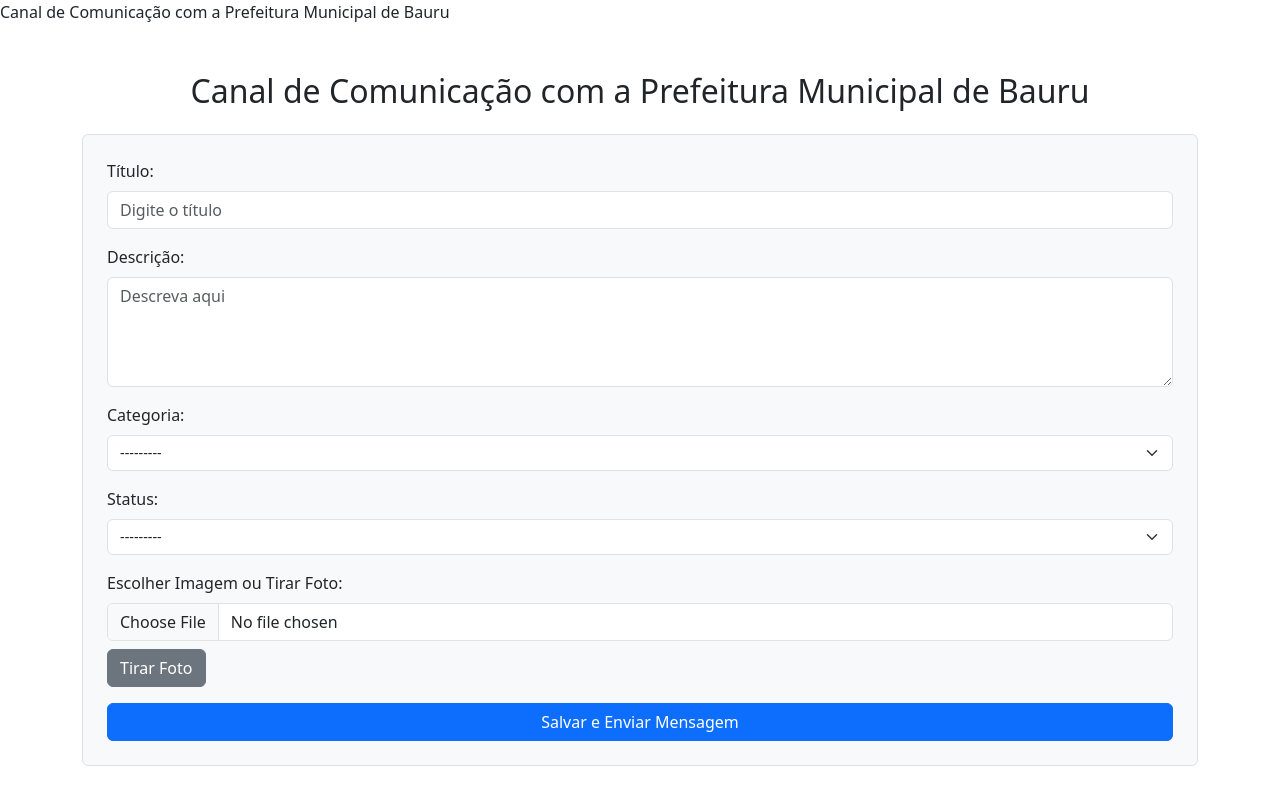
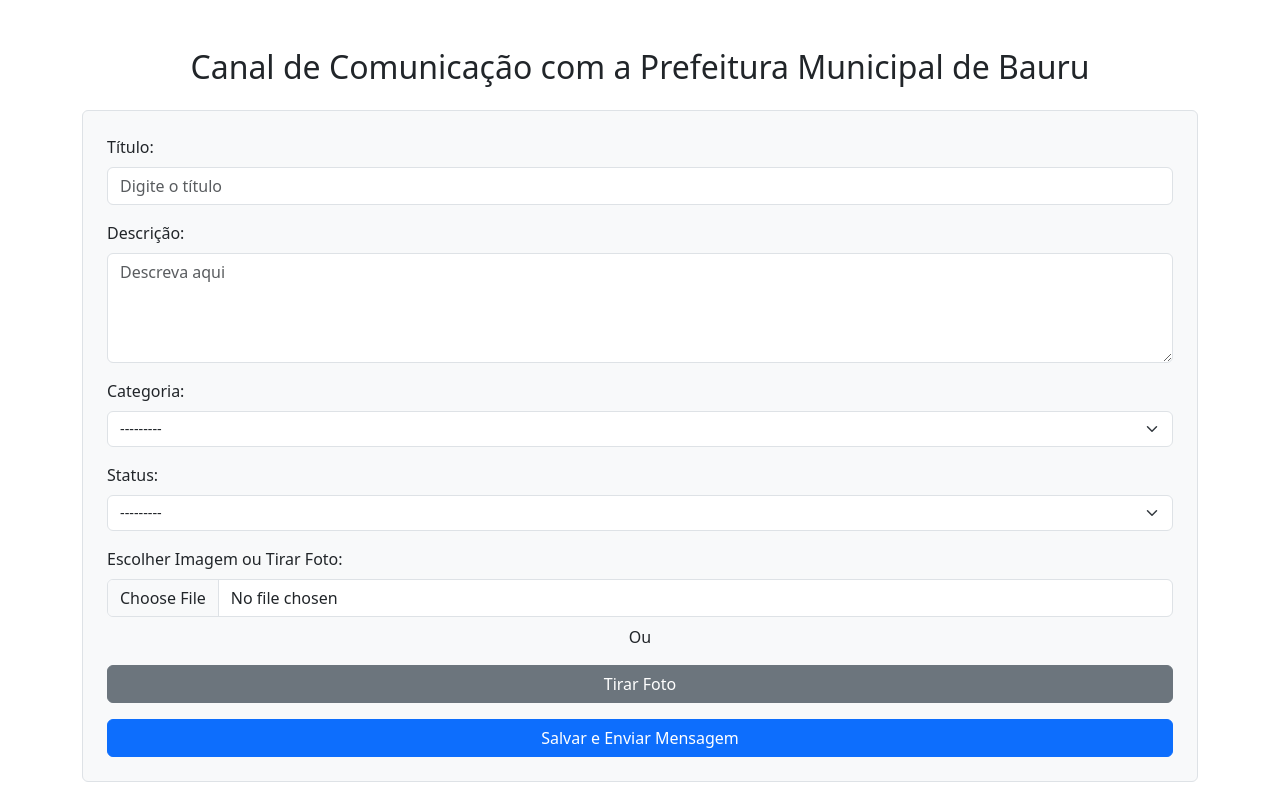
Before and after one commit to Akira2018/projetopmb, a Django app: page /formulario-reclamacao/ in a window 1280 px wide. Run offline with Django 5.2, Linux system fonts and the light colour scheme; a user stored in the database is signed in; data comes from the database, SQL or seed files in the repository; both versions use the stored data as it was after the commit; some libraries are stand-ins or nearby versions.

Commit message:
make it better

```diff
--- a/comunicacao/templates/gestao/reclamacoes_forms.html
+++ b/comunicacao/templates/gestao/reclamacoes_forms.html
@@ -1,6 +1,4 @@
 {% load static %}
-
-{% block title %}Canal de Comunicação com a Prefeitura Municipal de Bauru{% endblock %}
 
 {% block extrahead %}
     <link rel="stylesheet" href="https://cdn.jsdelivr.net/npm/bootstrap@5.3.0/dist/css/bootstrap.min.css">
@@ -41,19 +39,20 @@
             {{ form.status }}
         </div>
 
-        <!-- Campo de imagem com opção de tirar foto -->
         <div class="mb-3">
-            <label for="id_imagem" class="form-label">Escolher Imagem ou Tirar Foto:</label>
+             <label for="inputImagem" class="form-label">Escolher Imagem ou Tirar Foto:</label>
 
-            <!-- Botão para escolher arquivo -->
-            <input type="file" id="inputImagem" name="imagem" accept="image/*" class="form-control">
+             <!-- Botão para escolher arquivo (funciona como tirar foto no celular) -->
+             <input type="file" id="inputImagem" name="imagem" accept="image/*" capture="environment" class="form-control">
 
-            <!-- Botão para tirar foto -->
-            <button type="button" class="btn btn-secondary mt-2" id="tirarFoto">Tirar Foto</button>
+             <p class="text-center mt-2">Ou</p>
 
-            <!-- Elementos para capturar imagem -->
-           <video id="video" width="100%" height="240" autoplay style="display: none;"></video>
-           <canvas id="canvas" width="320" height="240" style="display: none;"></canvas>
+             <!-- Botão para ativar a câmera manualmente -->
+             <button type="button" class="btn btn-secondary w-100" id="tirarFoto">Tirar Foto</button>
+
+             <!-- Elementos para exibir a câmera -->
+             <video id="video" width="100%" height="240" autoplay style="display: none;"></video>
+             <canvas id="canvas" width="320" height="240" style="display: none;"></canvas>
         </div>
 
         <button type="submit" class="btn btn-primary w-100">Salvar e Enviar Mensagem</button>
```
Also changed, not shown: static/js/scripts.js (+5 -5 lines), Reclamacoes.sqlite3, media/reclamacoes/Captura_de_tela_2023-09-22_080400_K1bKA7s.png (added).
